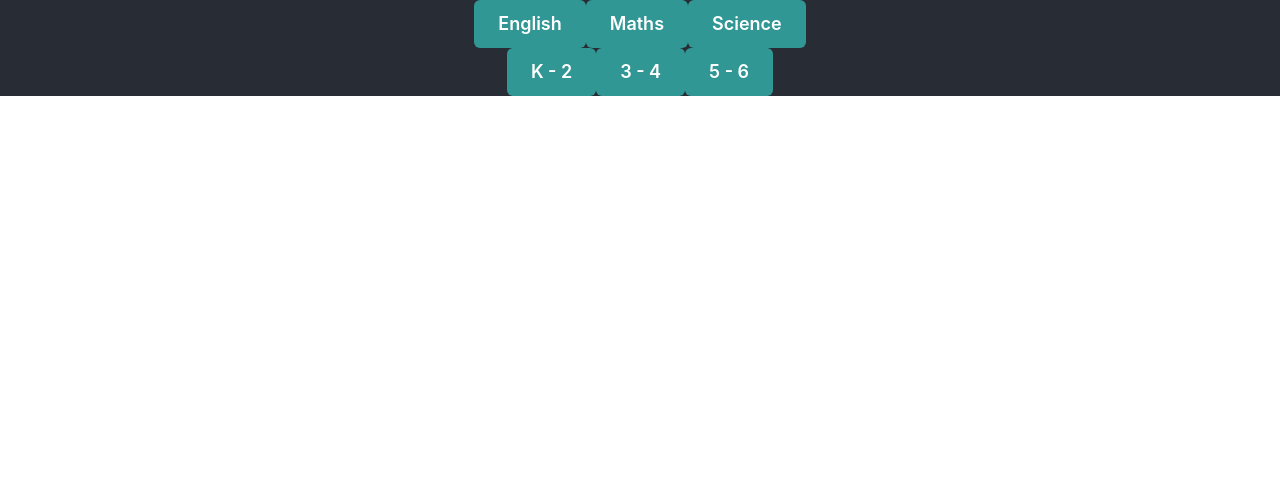
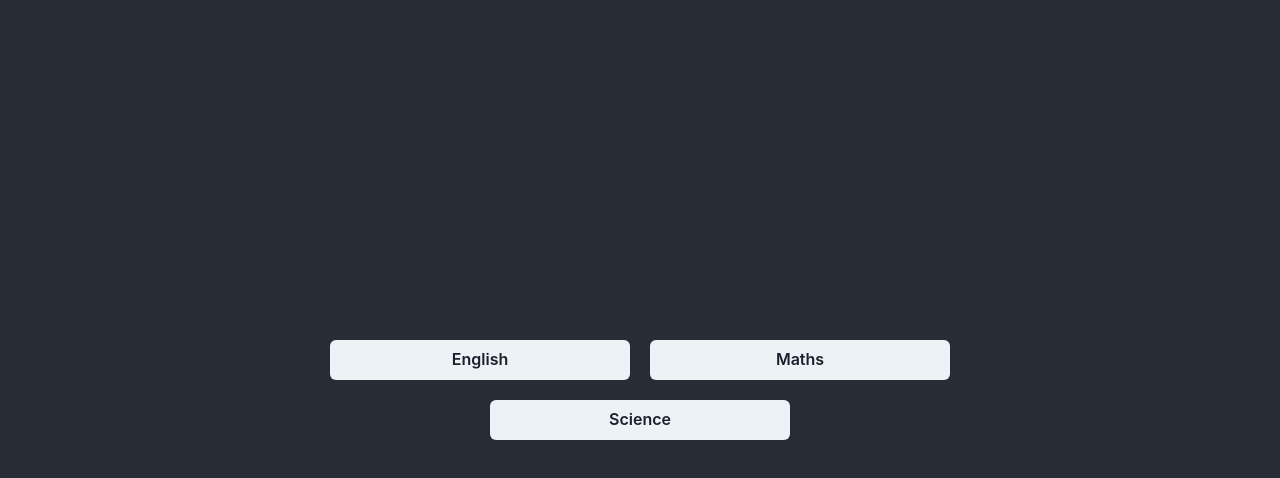
Before and after one commit to ajsadsad/Flash-Learn, a React (Create React App) app in the folder flash-learn/: page / in a window 1280 px wide. Shown: the top 478 px of the page. Built offline with nearby package versions, Linux system fonts and the light colour scheme.

Commit message:
Updated homepage button display

```diff
--- a/flash-learn/src/Homepage/Homepage.css
+++ /dev/null
@@ -1,33 +0,0 @@
-body {
-  margin: 0;
-  padding: 0;
-  display: flex;
-  justify-content: center;
-  align-items: center;
-  height: 100vh;
-  background-color: #f0f0f0;
-}
-
-.container {
-  display: flex;
-  justify-content: center;
-  align-items: center;
-  width: 100%;
-}
-
-.button {
-  flex: 1;
-  margin: 0 5px;
-  padding: 20px;
-  text-align: center;
-  background-color: #007bff;
-  color: white;
-  border: none;
-  border-radius: 5px;
-  cursor: pointer;
-  transition: background-color 0.3s ease;
-}
-
-.button:hover {
-  background-color: #0056b3;
-}
--- a/flash-learn/src/components/HomePage/HomePage.css
+++ b/flash-learn/src/components/HomePage/HomePage.css
@@ -1,14 +1,66 @@
-style {
-  position: fixed;
-  bottom: 100;
-  display: inline;
+/* html, body, #root {
+  height: 100%;
+} */
+
+.container {
+  display: flex;
+  flex-direction: column;
   justify-content: center;
   align-items: center;
-  width: 100%;
+  height: 100vh;
+  text-align: center;
 }
 
-levels {
-  float: left;
-  color-scheme: "teal";
-  size: "lg";
+.button-container {
+  display: flex;
+  gap: 20px;
+  margin-bottom: 20px;
 }
+
+.button-container-row {
+  display: flex;
+  gap: 20px;
+  margin-bottom: 20px;
+}
+
+.english {
+  padding: 20px 40px;
+  font-size: 24px;
+  border: none;
+  border-radius: 10px;
+  color-scheme: teal;
+  background-color: teal;
+  color: white;
+  cursor: pointer;
+  width: 300px;
+  text-align: center;
+  transition: background-color 0.3s ease;
+}
+
+.science {
+  padding: 20px 40px;
+  font-size: 24px;
+  border: none;
+  border-radius: 10px;
+  color-scheme: teal;
+  background-color: teal;
+  color: white;
+  cursor: pointer;
+  width: 300px;
+  text-align: center;
+  transition: background-color 0.3s ease;
+}
+
+.maths {
+  padding: 20px 40px;
+  font-size: 24px;
+  border: none;
+  border-radius: 10px;
+  color-scheme: teal;
+  background-color: teal;
+  color: white;
+  cursor: pointer;
+  width: 300px;
+  text-align: center;
+  transition: background-color 0.3s ease;
+}
--- a/flash-learn/src/components/HomePage/HomePage.js
+++ b/flash-learn/src/components/HomePage/HomePage.js
@@ -1,46 +1,23 @@
 import { Button } from "@chakra-ui/react"
-import { NavLink } from 'react-router-dom'
+import React from 'react'
+import '/Users/hfgilani/Desktop/SPR2024/SIS/Flash-Learn/flash-learn/src/components/HomePage/HomePage.css'
+import '/Users/hfgilani/Desktop/SPR2024/SIS/Flash-Learn/flash-learn/src/App.css'
 
 function HomePage() {
     return(
-    <div style={
-        {"display": "flex",
-        "flex-direction": "column",
-        "align-items": "center",
-        "justify-content": "center"}}>
-        <div>
-            <NavLink to= "/English">
-                <Button colorScheme='teal' size='lg'>
+    <div className="container">
+        <div className="button-container">
+            <Button className="english">
                     English
-                </Button>
-            </NavLink>
-            <NavLink to= "/Math">
-                <Button colorScheme='teal' size='lg'>
+            </Button>
+            <Button className="maths">
                     Maths
-                </Button>
-            </NavLink>
-            <NavLink to= "/Science">
-                <Button colorScheme='teal' size='lg'>
+            </Button>
+        </div>
+        <div className="button-container-row">
+            <Button className="science">
                     Science
-                </Button>
-            </NavLink>
-        </div>
-        <div>
-        <NavLink to= "/easy">
-                <Button colorScheme='teal' size='lg'>
-                    K - 2
-                </Button>
-            </NavLink>
-            <NavLink to= "/moderate">
-                <Button colorScheme='teal' size='lg'>
-                    3 - 4
-                </Button>
-            </NavLink>
-            <NavLink to= "/hard">
-                <Button colorScheme='teal' size='lg'>
-                    5 - 6
-                </Button>
-            </NavLink>
+            </Button>
         </div>
     </div>
     );
```
Also changed, not shown: flash-learn/src/Homepage/Homepage.js (deleted, +0 -14 lines), 1 other file (tests, documents, lock files or other folders).
